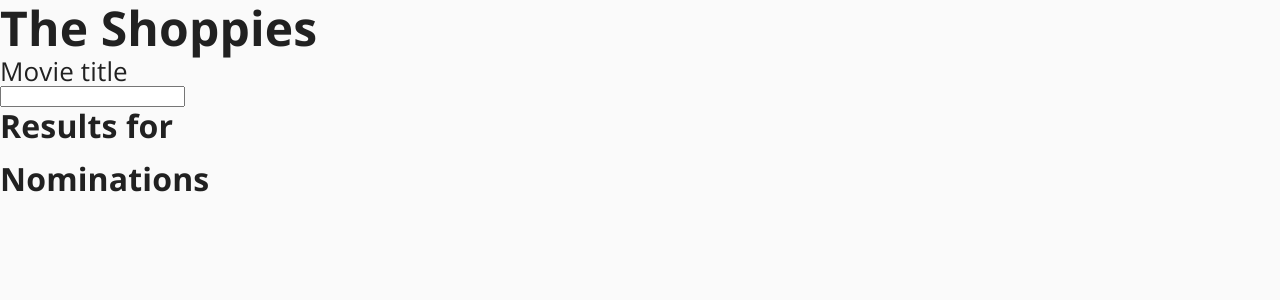
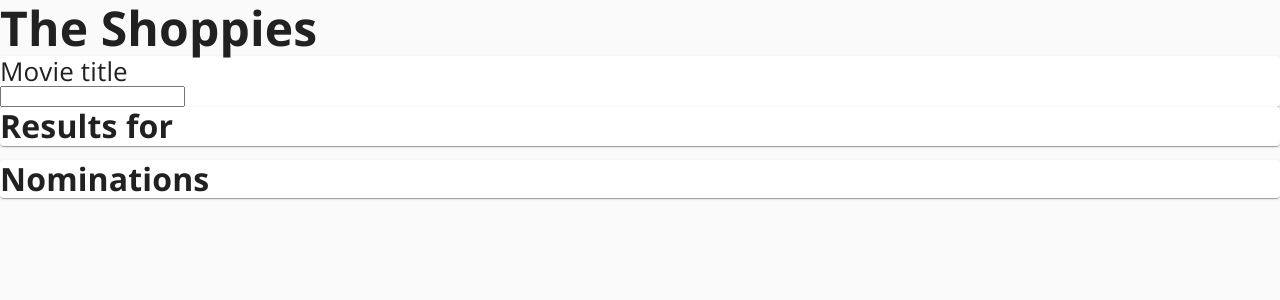
Before and after one commit to armiantos/shopify-frontend-intern, a React (Create React App) app: page / in a window 1280 px wide. Shown: the top 300 px of the page. Built offline with nearby package versions, Linux system fonts and the light colour scheme.

Commit message:
Display each section on a different Paper surface

```diff
--- a/src/App.tsx
+++ b/src/App.tsx
@@ -1,6 +1,8 @@
 import React, { useEffect, useState } from 'react';
 import { Movie } from './api/data/SearchResponse';
 import { searchMovies } from './api/OMDb';
+
+import Paper from '@material-ui/core/Paper';
 import SearchBar from './components/SearchBar';
 
 import CssBaseline from '@material-ui/core/CssBaseline';
@@ -55,7 +57,7 @@ function App() {
                     <Typography variant="h1">The Shoppies</Typography>
                 </header>
 
-                <div className="Search">
+                <Paper className="Search">
                     <Typography variant="h3">Movie title</Typography>
                     <SearchBar
                         onSearch={async (title) => {
@@ -65,9 +67,9 @@ function App() {
                             });
                         }}
                     />
-                </div>
+                </Paper>
 
-                <div className="SearchResults">
+                <Paper className="SearchResults">
                     <Typography variant="h2">
                         Results for {searchResults?.title}
                     </Typography>
@@ -86,9 +88,9 @@ function App() {
                             </li>
                         ))}
                     </ul>
-                </div>
+                </Paper>
 
-                <div className="Nominations">
+                <Paper className="Nominations">
                     <Typography variant="h2">Nominations</Typography>
                     <ul>
                         {nominations.map((movie) => (
@@ -104,7 +106,7 @@ function App() {
                             </li>
                         ))}
                     </ul>
-                </div>
+                </Paper>
             </ThemeProvider>
         </div>
     );
```
